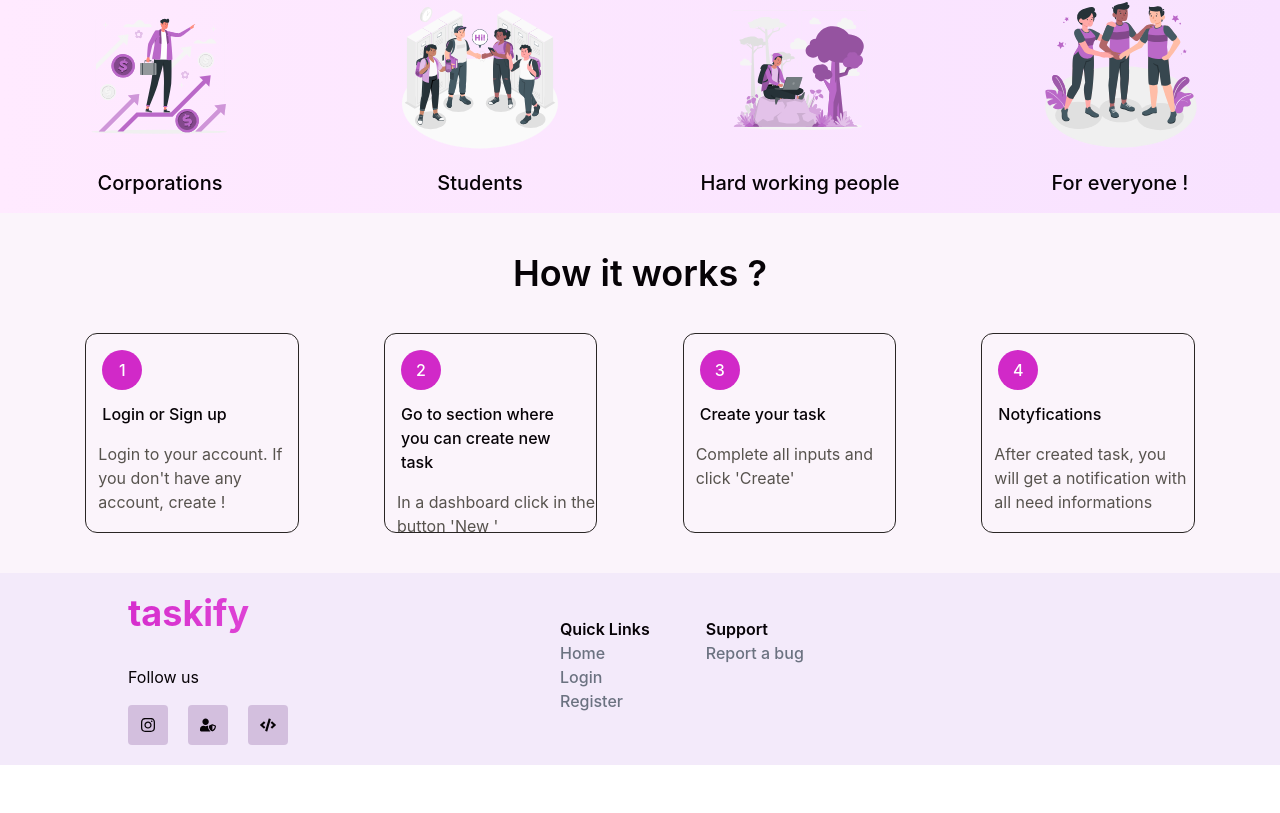
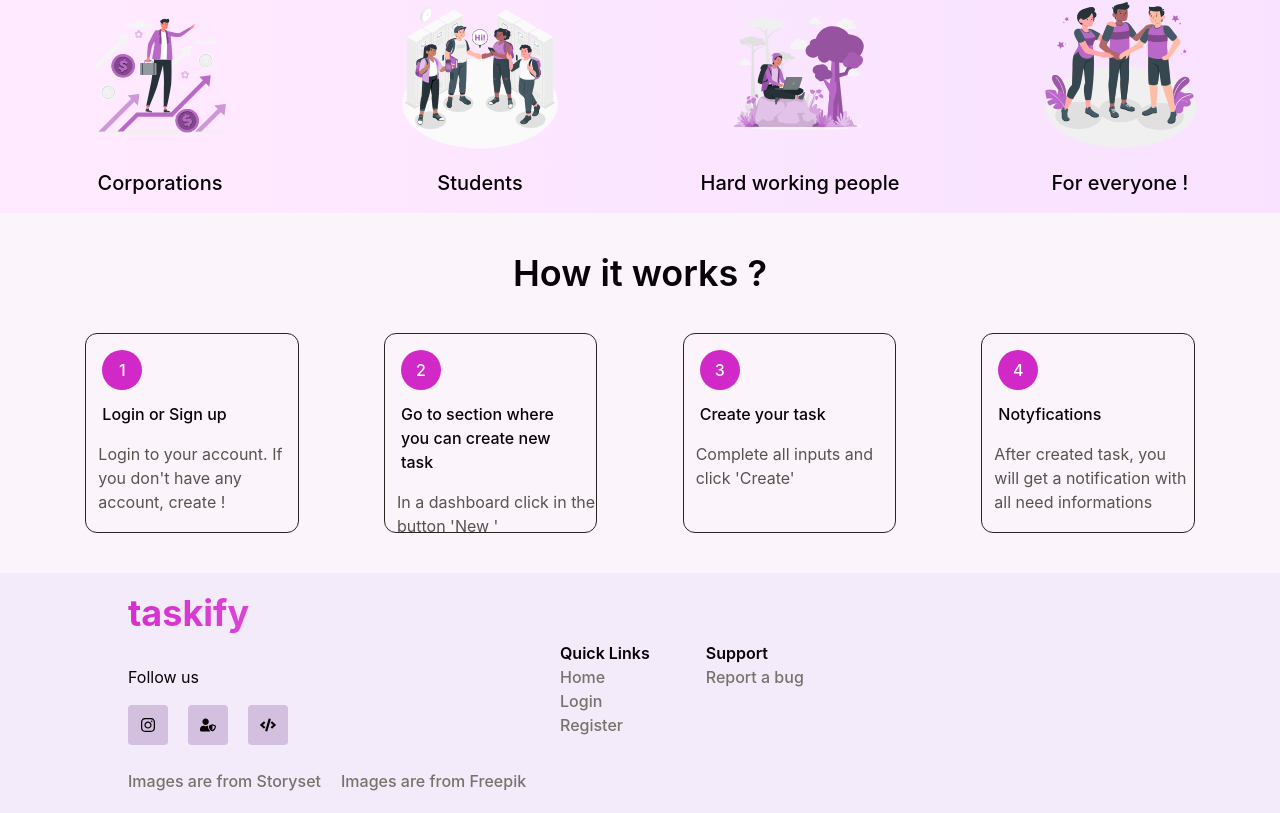
Before and after one commit to Gabrli/Taskify, a React (Vite) app in the folder client/: page / in a window 1280 px wide. Shown: the part 852-1665 px from the top of the page. Before the commit the page ends 1617 px from the top, so only its background shows below. Built offline with nearby package versions, Linux system fonts and the light colour scheme.

Commit message:
update: design

```diff
--- a/client/src/components/accountsComponents/accountFormComponents/newPasswordInput.tsx
+++ b/client/src/components/accountsComponents/accountFormComponents/newPasswordInput.tsx
@@ -1,7 +1,16 @@
-
-export default function NewPasswordInput(props: {newPassword:string, setNewPassword: React.Dispatch<React.SetStateAction<string>>}){
-    const { newPassword, setNewPassword} = props
-    return (
-        <input id="new_password_input" name="new_password_input" value={newPassword} onChange={(e) => setNewPassword(e.target.value)} className="bg-transparent border-b-2 text-white pl-2 pr-2 pb-2 w-full border-secondary outline-none" placeholder="New password !"/>
-    )
+export default function NewPasswordInput(props: {
+  newPassword: string;
+  setNewPassword: React.Dispatch<React.SetStateAction<string>>;
+}) {
+  const { newPassword, setNewPassword } = props;
+  return (
+    <input
+      id="new_password_input"
+      name="new_password_input"
+      value={newPassword}
+      onChange={(e) => setNewPassword(e.target.value)}
+      className="bg-transparent border-b-2 text-white pl-2 pr-2 pb-2 w-full border-secondary outline-none"
+      placeholder="New password !"
+    />
+  );
 }
--- a/client/src/components/landingPageComponents/footer.tsx
+++ b/client/src/components/landingPageComponents/footer.tsx
@@ -20,6 +20,10 @@ export default function Footer() {
           <SocialHref href="https://github.com/Gabrli/Taskify" icon={<FaCode/>}/>
           </div>
         </section>
+        <section className="pt-6 flex justify-start font-medium  items-center gap-5">
+        <a className={`text-stone-500 transition duration-700 ease-in-out ${theme === "dark" ? "hover:text-text_dark" : "hover:text-text_light"}`} href="https://storyset.com/">Images are from Storyset</a>
+        <a className={`text-stone-500 transition duration-700 ease-in-out ${theme === "dark" ? "hover:text-text_dark" : "hover:text-text_light"}`} href="https://www.freepik.com/author/stories">Images are from Freepik </a>
+      </section>
 
       </header>
       <section className="w-2/3 flex justify-between items-center pb-5  mobile1:flex-col mobile1:w-full mobile1:pl-5">
@@ -34,11 +38,12 @@ export default function Footer() {
           </div>
           <div className="pb-9">
             <p className={`font-semibold  ${theme === "dark"?"text-text_dark":"text-text_light"}`}>Support</p>
-            <a className="text-gray-500 link_quic font-medium" href="mailto:gabrys.wisniewski@op.pl">Report a bug</a>
+            <a className={`text-stone-500 transition duration-700 ease-in-out link_quic font-medium ${theme === "dark" ? "hover:text-text_dark" : "hover:text-text_light"}`} href="mailto:gabrys.wisniewski@op.pl">Report a bug</a>
           </div>
         </section>
 
       </section>
+
     </footer>
   );
 }
--- a/client/src/components/landingPageComponents/heroComponents/content.tsx
+++ b/client/src/components/landingPageComponents/heroComponents/content.tsx
@@ -12,7 +12,7 @@ export default function HeroContent(){
         <SubTitle />
 
         </div>
-        <div className="flex justify-center gap-4  pl-7 items-center w-full mobile1:flex-col  mobile1:mr-auto mobile1:pl-3 mobile1:pr-3 mobile1:pb-6">
+        <div className="flex justify-center gap-4  pl-7 items-center w-full mobile1:flex-col  mobile1:mr-auto mobile1:pl-3 mobile1:pr-3 mobile1:pb-6 ">
         <ButtonGetStarted/>
         <ButtonHowItWorking/>
         </div>
--- a/client/src/components/landingPageComponents/landingFooterComponents/quicLink.tsx
+++ b/client/src/components/landingPageComponents/landingFooterComponents/quicLink.tsx
@@ -1,8 +1,12 @@
+import { useContext } from "react";
+import { themeContext } from "../../../App";
+
 export default function QuickLink(props: { href: string; content: string }) {
   const { href, content } = props;
+  const theme = useContext(themeContext)
   return (
     <li>
-      <a className={`link_quic t font-medium text-gray-500 pt-1 `} href={href}>
+      <a className={`link_quic transition duration-700 ease-in-out t font-medium text-stone-500 pt-1 ${theme === "dark" ? "hover:text-text_dark" : "hover:text-text_light"} `} href={href}>
         {content}
       </a>
     </li>
```
Also changed, not shown: client/src/components/accountsComponents/accountCard.tsx (+8 -8 lines), client/src/components/accountsComponents/accountHeader.tsx (+16 -10 lines).
